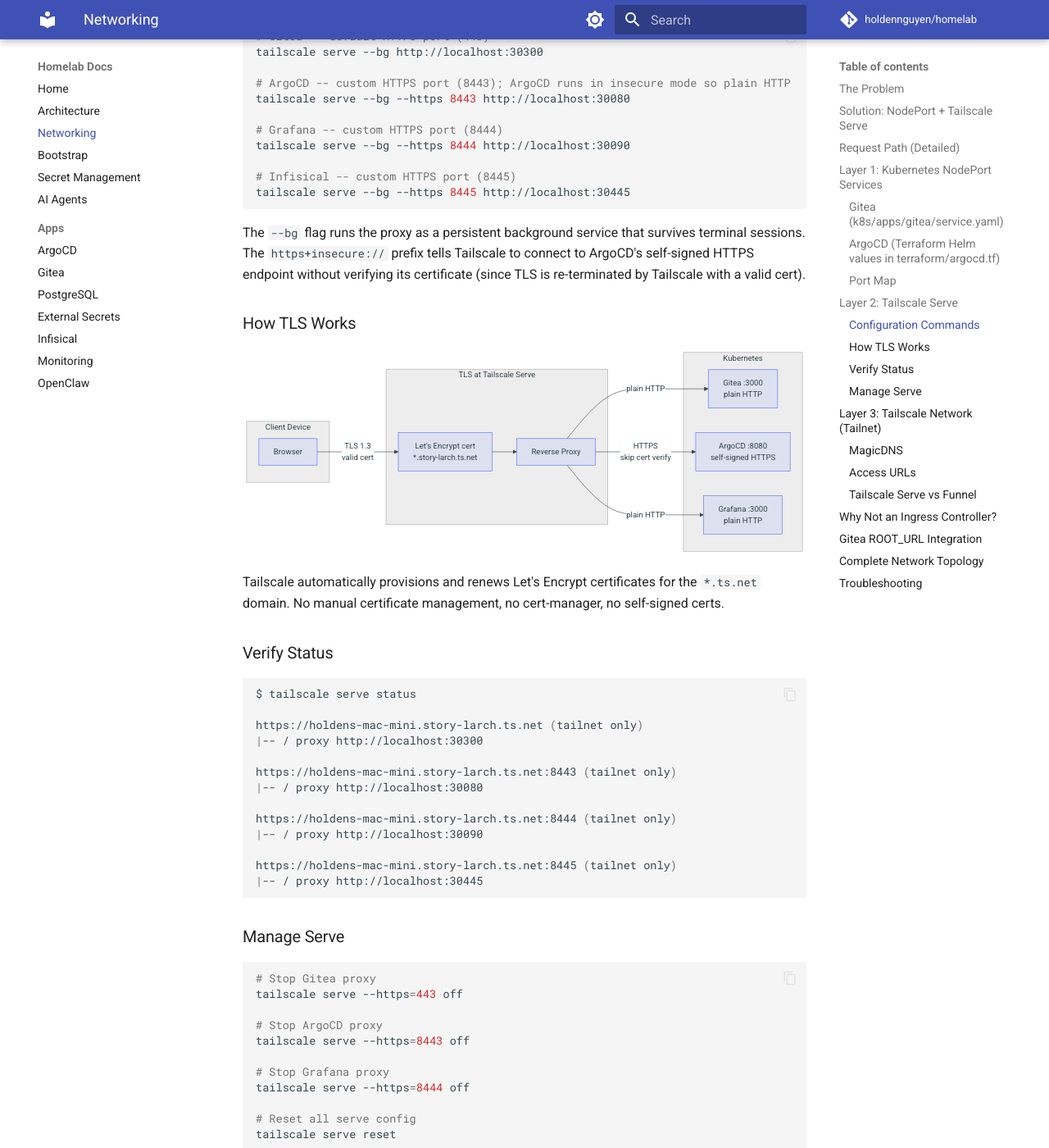
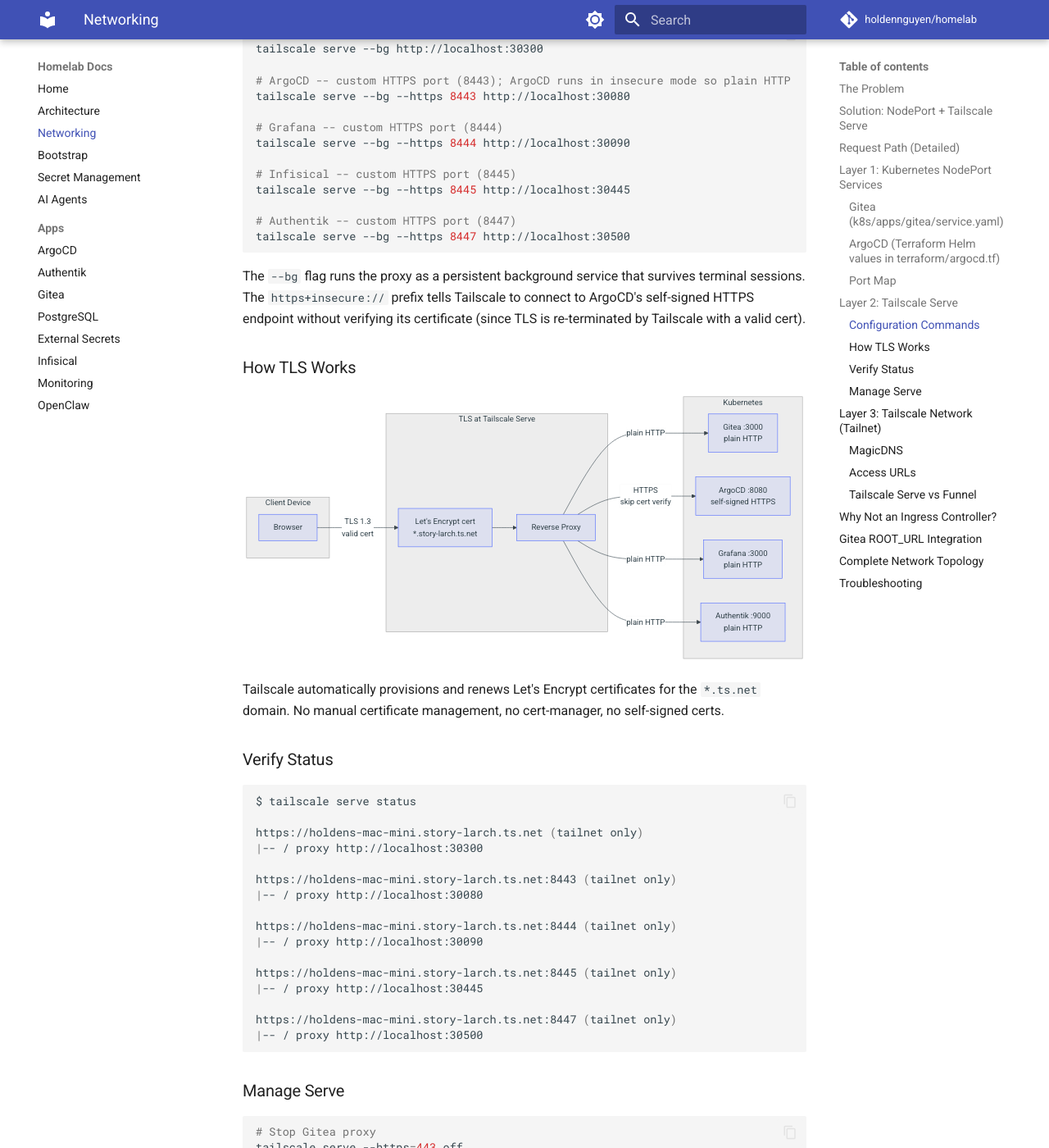
Before and after one commit to haingth77/homelab, an MkDocs documentation site: the page built from docs/networking.md, in a window 1280 px wide and 1400 px high, scrolled down 3187 px. Shown: the whole window at 82% size. Built offline with MkDocs 1.6.1 and Material for MkDocs 9.7.7, drawn with Linux system fonts in a browser that asks for light colours; comment, search, counter and statistics services are not loaded; some of the changed text lies outside the part shown.

Commit message:
docs: add Authentik SSO documentation and update architecture/networking
- Create docs/authentik.md with OIDC provider details, secrets reference,
  and per-service integration guide
- Update architecture.md: add Authentik to Layer 1 diagram, AppProjects
  table, service map, networking table, and repo layout
- Update networking.md: add Authentik NodePort, Tailscale Serve, topology
  diagram, access URLs, and manage commands
- Add Authentik to mkdocs.yml nav

Co-authored-by: Cursor <cursoragent@cursor.com>

````diff
--- a/docs/networking.md
+++ b/docs/networking.md
@@ -45,12 +45,16 @@ flowchart TD
             subgraph infisicalNs["infisical namespace"]
                 InfisicalSvc["infisical\nNodePort 30445"]
             end
+            subgraph authentikNs["authentik namespace"]
+                AuthentikSvc["authentik\nNodePort 30500"]
+            end
         end
 
         TLS443 -- "http://localhost:30300" --> GiteaSvc
         TLS8443 -- "http://localhost:30080" --> ArgoCDSvc
         TLS8444 -- "http://localhost:30090" --> GrafanaSvc
         TLS8445["HTTPS :8445\nauto Let's Encrypt cert"] -- "http://localhost:30445" --> InfisicalSvc
+        TLS8447["HTTPS :8447\nauto Let's Encrypt cert"] -- "http://localhost:30500" --> AuthentikSvc
     end
 
     iPhone -- "https://holdens-mac-mini\n.story-larch.ts.net" --> TLS443
@@ -130,6 +134,7 @@ Running in `--insecure` mode means ArgoCD terminates TLS at the Tailscale Serve
 | Gitea SSH | 22 | 30022 | `ssh://localhost:30022` |
 | ArgoCD HTTP | 8080 | 30080 | `http://localhost:30080` |
 | Grafana | 3000 | 30090 | `http://localhost:30090` |
+| Authentik | 9000 | 30500 | `http://localhost:30500` |
 | Infisical | 8080 | 30445 | `http://localhost:30445` |
 | PostgreSQL (Gitea) | 5432 | — | ClusterIP only (no external access) |
 
@@ -151,6 +156,9 @@ tailscale serve --bg --https 8444 http://localhost:30090
 
 # Infisical -- custom HTTPS port (8445)
 tailscale serve --bg --https 8445 http://localhost:30445
+
+# Authentik -- custom HTTPS port (8447)
+tailscale serve --bg --https 8447 http://localhost:30500
 ```
 
 The `--bg` flag runs the proxy as a persistent background service that survives terminal sessions. The `https+insecure://` prefix tells Tailscale to connect to ArgoCD's self-signed HTTPS endpoint without verifying its certificate (since TLS is re-terminated by Tailscale with a valid cert).
@@ -172,6 +180,7 @@ flowchart LR
         Gitea["Gitea :3000\nplain HTTP"]
         ArgoCD["ArgoCD :8080\nself-signed HTTPS"]
         Grafana["Grafana :3000\nplain HTTP"]
+        Authentik["Authentik :9000\nplain HTTP"]
     end
 
     Browser -- "TLS 1.3\nvalid cert" --> Cert
@@ -179,6 +188,7 @@ flowchart LR
     Proxy -- "plain HTTP" --> Gitea
     Proxy -- "HTTPS\nskip cert verify" --> ArgoCD
     Proxy -- "plain HTTP" --> Grafana
+    Proxy -- "plain HTTP" --> Authentik
 ```
 
 Tailscale automatically provisions and renews Let's Encrypt certificates for the `*.ts.net` domain. No manual certificate management, no cert-manager, no self-signed certs.
@@ -199,6 +209,9 @@ https://holdens-mac-mini.story-larch.ts.net:8444 (tailnet only)
 
 https://holdens-mac-mini.story-larch.ts.net:8445 (tailnet only)
 |-- / proxy http://localhost:30445
+
+https://holdens-mac-mini.story-larch.ts.net:8447 (tailnet only)
+|-- / proxy http://localhost:30500
 ```
 
 ### Manage Serve
@@ -212,6 +225,9 @@ tailscale serve --https=8443 off
 
 # Stop Grafana proxy
 tailscale serve --https=8444 off
+
+# Stop Authentik proxy
+tailscale serve --https=8447 off
 
 # Reset all serve config
 tailscale serve reset
@@ -237,6 +253,7 @@ Tailscale's MagicDNS automatically resolves `<hostname>.story-larch.ts.net` to t
 | ArgoCD | `https://holdens-mac-mini.story-larch.ts.net:8443` | 8443 |
 | Grafana | `https://holdens-mac-mini.story-larch.ts.net:8444` | 8444 |
 | Infisical | `https://holdens-mac-mini.story-larch.ts.net:8445` | 8445 |
+| Authentik | `https://holdens-mac-mini.story-larch.ts.net:8447` | 8447 |
 
 ### Tailscale Serve vs Funnel
 
--- a/mkdocs.yml
+++ b/mkdocs.yml
@@ -45,6 +45,7 @@ nav:
   - AI Agents: ai-agents.md
   - Apps:
       - ArgoCD: argocd.md
+      - Authentik: authentik.md
       - Gitea: gitea.md
       - PostgreSQL: postgresql.md
       - External Secrets: external-secrets.md
````
Also changed, not shown: docs/architecture.md (+16 -2 lines), docs/authentik.md (added, +95 -0 lines).
